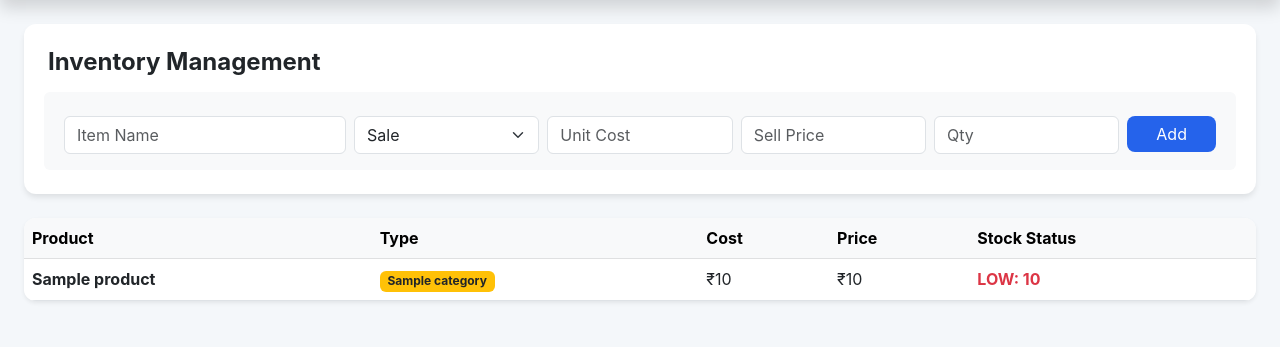
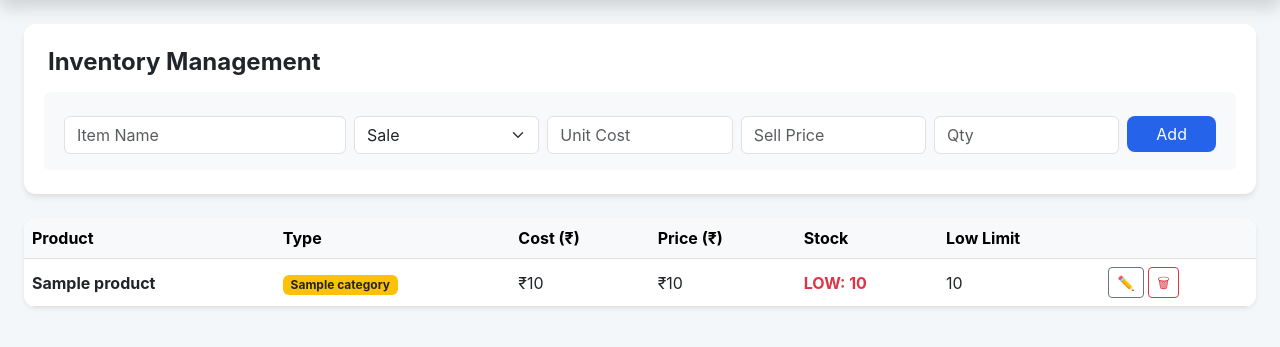
Before and after one commit to agrawalram020/USAManagementApp, a Flask app: template templates/inventory.html in a window 1280 px wide. Shown: the part 66-413 px from the top of the page. Run offline with Flask 3, Linux system fonts and the light colour scheme; the template is opened without the code that fills it: most values are stand-ins (such as "Sample title", 1, 10 or a date in 2020); parts of the project's set-up code (start-up, migrations or seed data) failed here and were passed over.

Commit message:
added inventry updation

```diff
--- a/app.py
+++ b/app.py
@@ -681,6 +681,28 @@ def add_product():
     db.session.commit()
     return redirect(url_for('inventory'))
 
+@app.route('/product/update/<int:pid>', methods=['POST'])
+@login_required('owner')
+def update_product(pid):
+    p = Product.query.get_or_404(pid)
+    data = request.get_json()
+    p.name = data.get('name', p.name).strip()
+    p.category = data.get('category', p.category)
+    p.buy_price = int(data.get('buy_price', p.buy_price))
+    p.sell_price = int(data.get('sell_price', p.sell_price))
+    p.stock = int(data.get('stock', p.stock))
+    p.low_stock_limit = int(data.get('low_stock_limit', p.low_stock_limit))
+    db.session.commit()
+    return jsonify(success=True)
+
+@app.route('/product/delete/<int:pid>', methods=['POST'])
+@login_required('owner')
+def delete_product(pid):
+    p = Product.query.get_or_404(pid)
+    db.session.delete(p)
+    db.session.commit()
+    return jsonify(success=True)
+
 @app.route('/add_external', methods=['POST'])
 @login_required()
 def add_external():
--- a/templates/inventory.html
+++ b/templates/inventory.html
@@ -13,21 +13,118 @@
     </form>
 </div>
 <div class="card p-0 shadow-sm overflow-hidden">
-    <table class="table table-hover align-middle mb-0">
-        <thead class="table-light"><tr><th>Product</th><th>Type</th><th>Cost</th><th>Price</th><th>Stock Status</th></tr></thead>
+    <table class="table table-hover align-middle mb-0" id="inventoryTable">
+        <thead class="table-light">
+            <tr>
+                <th>Product</th>
+                <th>Type</th>
+                <th>Cost (₹)</th>
+                <th>Price (₹)</th>
+                <th>Stock</th>
+                <th>Low Limit</th>
+                <th></th>
+            </tr>
+        </thead>
         <tbody>
             {% for p in products %}
-            <tr>
-                <td><b>{{p.name}}</b></td>
-                <td><span class="badge {% if p.category=='Sale' %}bg-info{% else %}bg-warning text-dark{% endif %}">{{p.category}}</span></td>
-                <td>₹{{p.buy_price}}</td><td>₹{{p.sell_price}}</td>
-                <td>
-                    {% if p.stock <= p.low_stock_limit %}<span class="text-danger fw-bold">LOW: {{p.stock}}</span>
-                    {% else %}<span class="text-success">{{p.stock}}</span>{% endif %}
+            <tr id="row-{{p.id}}">
+                <!-- View mode cells -->
+                <td class="view-cell"><b>{{p.name}}</b></td>
+                <td class="view-cell">
+                    <span class="badge {% if p.category=='Sale' %}bg-info{% else %}bg-warning text-dark{% endif %}">{{p.category}}</span>
+                </td>
+                <td class="view-cell">₹{{p.buy_price}}</td>
+                <td class="view-cell">₹{{p.sell_price}}</td>
+                <td class="view-cell">
+                    {% if p.stock <= p.low_stock_limit %}
+                        <span class="text-danger fw-bold">LOW: {{p.stock}}</span>
+                    {% else %}
+                        <span class="text-success">{{p.stock}}</span>
+                    {% endif %}
+                </td>
+                <td class="view-cell">{{p.low_stock_limit}}</td>
+                <!-- Edit mode cells (hidden by default) -->
+                <td class="edit-cell d-none"><input class="form-control form-control-sm" value="{{p.name}}" data-field="name"></td>
+                <td class="edit-cell d-none">
+                    <select class="form-select form-select-sm" data-field="category">
+                        <option {% if p.category=='Sale' %}selected{% endif %}>Sale</option>
+                        <option {% if p.category=='Rent' %}selected{% endif %}>Rent</option>
+                    </select>
+                </td>
+                <td class="edit-cell d-none"><input type="number" class="form-control form-control-sm" value="{{p.buy_price}}" data-field="buy_price" style="min-width:70px"></td>
+                <td class="edit-cell d-none"><input type="number" class="form-control form-control-sm" value="{{p.sell_price}}" data-field="sell_price" style="min-width:70px"></td>
+                <td class="edit-cell d-none"><input type="number" class="form-control form-control-sm" value="{{p.stock}}" data-field="stock" style="min-width:70px"></td>
+                <td class="edit-cell d-none"><input type="number" class="form-control form-control-sm" value="{{p.low_stock_limit}}" data-field="low_stock_limit" style="min-width:70px"></td>
+                <!-- Actions -->
+                <td class="text-nowrap">
+                    <button class="btn btn-sm btn-outline-secondary btn-edit" data-id="{{p.id}}" title="Edit">✏️</button>
+                    <button class="btn btn-sm btn-success btn-save d-none" data-id="{{p.id}}" title="Save">✔</button>
+                    <button class="btn btn-sm btn-outline-secondary btn-cancel d-none" data-id="{{p.id}}" title="Cancel">✖</button>
+                    <button class="btn btn-sm btn-outline-danger btn-delete" data-id="{{p.id}}" title="Delete">🗑</button>
                 </td>
             </tr>
             {% endfor %}
         </tbody>
     </table>
 </div>
+
+<script>
+document.addEventListener('DOMContentLoaded', function () {
+    const table = document.getElementById('inventoryTable');
+
+    table.addEventListener('click', function (e) {
+        const btn = e.target.closest('button');
+        if (!btn) return;
+        const id = btn.dataset.id;
+        const row = document.getElementById('row-' + id);
+
+        if (btn.classList.contains('btn-edit')) {
+            toggleEdit(row, true);
+        } else if (btn.classList.contains('btn-cancel')) {
+            toggleEdit(row, false);
+        } else if (btn.classList.contains('btn-save')) {
+            saveRow(row, id);
+        } else if (btn.classList.contains('btn-delete')) {
+            deleteRow(row, id);
+        }
+    });
+
+    function toggleEdit(row, editing) {
+        row.querySelectorAll('.view-cell').forEach(c => c.classList.toggle('d-none', editing));
+        row.querySelectorAll('.edit-cell').forEach(c => c.classList.toggle('d-none', !editing));
+        row.querySelector('.btn-edit').classList.toggle('d-none', editing);
+        row.querySelector('.btn-save').classList.toggle('d-none', !editing);
+        row.querySelector('.btn-cancel').classList.toggle('d-none', !editing);
+    }
+
+    function saveRow(row, id) {
+        const data = {};
+        row.querySelectorAll('.edit-cell [data-field]').forEach(input => {
+            data[input.dataset.field] = input.value;
+        });
+        fetch('/product/update/' + id, {
+            method: 'POST',
+            headers: {'Content-Type': 'application/json'},
+            body: JSON.stringify(data)
+        })
+        .then(r => r.json())
+        .then(res => {
+            if (res.success) location.reload();
+            else alert('Save failed');
+        })
+        .catch(() => alert('Save failed'));
+    }
+
+    function deleteRow(row, id) {
+        if (!confirm('Delete this product?')) return;
+        fetch('/product/delete/' + id, {method: 'POST'})
+        .then(r => r.json())
+        .then(res => {
+            if (res.success) row.remove();
+            else alert('Delete failed');
+        })
+        .catch(() => alert('Delete failed'));
+    }
+});
+</script>
 {% endblock %}
```
